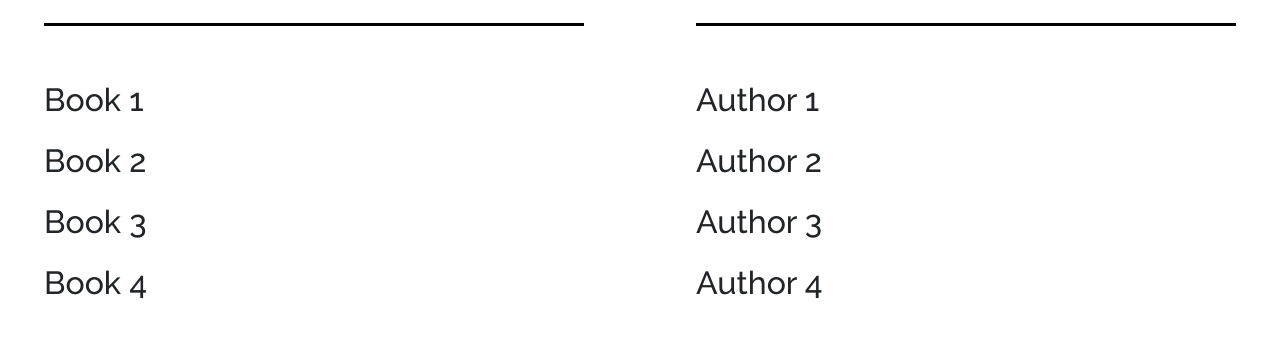
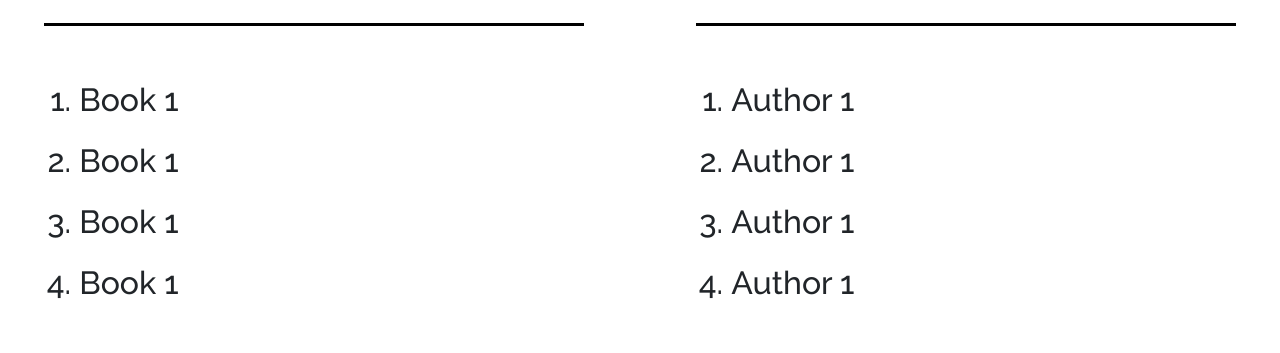
Before and after one commit to hariwij/LMS-CREW4, a React (Create React App) app: page / in a window 1280 px wide. Shown: the part 824-1177 px from the top of the page. Built offline with nearby package versions, Linux system fonts and the light colour scheme.

Commit message:
Numbering issue and alignment issue fixed.

```diff
--- a/src/components/AuthorList.tsx
+++ b/src/components/AuthorList.tsx
@@ -9,6 +9,7 @@ const AuthorList: React.FC = () => {
             <h1>Authors</h1>
             <ol>
                 <li>
+                    <div className='list-box'>
                         <div className="txtContainer">
                             Author 1
                         </div>
@@ -16,32 +17,39 @@ const AuthorList: React.FC = () => {
                             <Edit className="btnEdit" />
                             <Trash2 className="btnDelete"/>
                         </div>
+                    </div>
                 </li>
                 <li>
+                    <div className='list-box'>
                         <div className="txtContainer">
-                    Author 2
+                            Author 1
                         </div>
                         <div className="btnContainer">
                             <Edit className="btnEdit" />
                             <Trash2 className="btnDelete"/>
                         </div>
+                    </div>
                 </li>
                 <li>
+                    <div className='list-box'>
                         <div className="txtContainer">
-                        Author 3
+                            Author 1
                         </div>
                         <div className="btnContainer">
                             <Edit className="btnEdit" />
                             <Trash2 className="btnDelete"/>
                         </div>
+                    </div>
                 </li>
                 <li>
+                    <div className='list-box'>
                         <div className="txtContainer">
-                        Author 4
+                            Author 1
                         </div>
                         <div className="btnContainer">
                             <Edit className="btnEdit" />
                             <Trash2 className="btnDelete"/>
+                        </div>
                     </div>
                 </li>
             </ol>
--- a/src/components/BookList.tsx
+++ b/src/components/BookList.tsx
@@ -10,6 +10,7 @@ const BookList = () => {
             <h1>Books</h1>
             <ol>
                 <li>
+                    <div className='list-box'>
                         <div className="txtContainer">
                             Book 1
                         </div>
@@ -17,32 +18,40 @@ const BookList = () => {
                             <Edit className="btnEdit" />
                             <Trash2 className="btnDelete"/>
                         </div>
+                    </div>
+
                 </li>
                 <li>
+                    <div className='list-box'>
                         <div className="txtContainer">
-                        Book 2
+                            Book 1
                         </div>
                         <div className="btnContainer">
                             <Edit className="btnEdit" />
                             <Trash2 className="btnDelete"/>
                         </div>
+                    </div>
                 </li>
                 <li>
+                    <div className='list-box'>
                         <div className="txtContainer">
-                        Book 3
+                            Book 1
                         </div>
                         <div className="btnContainer">
                             <Edit className="btnEdit" />
                             <Trash2 className="btnDelete"/>
                         </div>
+                    </div>
                 </li>
                 <li>
+                    <div className='list-box'>
                         <div className="txtContainer">
-                        Book 4
+                            Book 1
                         </div>
                         <div className="btnContainer">
                             <Edit className="btnEdit" />
                             <Trash2 className="btnDelete"/>
+                        </div>
                     </div>
                 </li>
             </ol>
--- a/src/styles/components/_AuthorList.scss
+++ b/src/styles/components/_AuthorList.scss
@@ -9,42 +9,46 @@
     margin-bottom: 2.8rem;
   }
   ol{
-    padding-left: 0;
+    padding-left: 2.2rem;
     margin-bottom: 2rem;
   }
   ol > li {
     line-height: 3.8rem;
     font-size: 2rem;
     font-weight: 500;
-    display: flex;
-    flex-direction: row;
+    display: list-item;
   }
   ol > li:hover {
     background-color: #EFEFEF;
   }
-  ol > li > .txtContainer {
+  ol > li > .list-box{
+    display: flex;
+    flex-direction: row;
+  }
+
+  ol > li > .list-box > .txtContainer {
     width: 100%;
   }
 
-  ol > li > .btnContainer {
+  ol > li > .list-box > .btnContainer {
     width: fit-content;
     right: 0px;
     display: none;
     flex-direction: row;
     align-items: center;
   }
-  ol > li:hover > .btnContainer {
+  ol > li:hover > .list-box > .btnContainer {
     display: flex;
   }
-  ol > li > .btnContainer > * {
+  ol > li > .list-box > .btnContainer > * {
     width: 50px;
     height: 50px;
     padding: 0px 10px;
   }
-  ol > li > .btnContainer > .btnEdit {
+  ol > li > .list-box > .btnContainer > .btnEdit {
     color: orange;
   }
-  ol > li > .btnContainer > .btnDelete {
+  ol > li > .list-box >  .btnContainer > .btnDelete {
     color: red;
   }
   .addItmContainer {
--- a/src/styles/components/_BookList.scss
+++ b/src/styles/components/_BookList.scss
@@ -9,42 +9,48 @@
     margin-bottom: 2.8rem;
   }
   ol{
-    padding-left: 0;
+    padding-left: 2.2rem;
     margin-bottom: 2rem;
   }
   ol > li {
     line-height: 3.8rem;
     font-size: 2rem;
     font-weight: 500;
+    display: list-item;
+
+  }
+  ol > li > .list-box{
     display: flex;
     flex-direction: row;
   }
+
   ol > li:hover {
     background-color: #EFEFEF;
   }
-  ol > li > .txtContainer {
+  ol > li > .list-box > .txtContainer {
     width: 100%;
+
   }
 
-  ol > li > .btnContainer {
+  ol > li > .list-box > .btnContainer {
     width: fit-content;
     right: 0px;
     display: none;
     flex-direction: row;
     align-items: center;
   }
-  ol > li:hover > .btnContainer {
+  ol > li:hover > .list-box > .btnContainer {
     display: flex;
   }
-  ol > li > .btnContainer > * {
+  ol > li > .list-box > .btnContainer > * {
     width: 50px;
     height: 50px;
     padding: 0px 10px;
   }
-  ol > li > .btnContainer > .btnEdit {
+  ol > li > .list-box > .btnContainer > .btnEdit {
     color: orange;
   }
-  ol > li > .btnContainer > .btnDelete {
+  ol > li > .list-box > .btnContainer > .btnDelete {
     color: red;
   }
   .addItmContainer {
```
Lines whose indentation alone changed are shown as unchanged.
